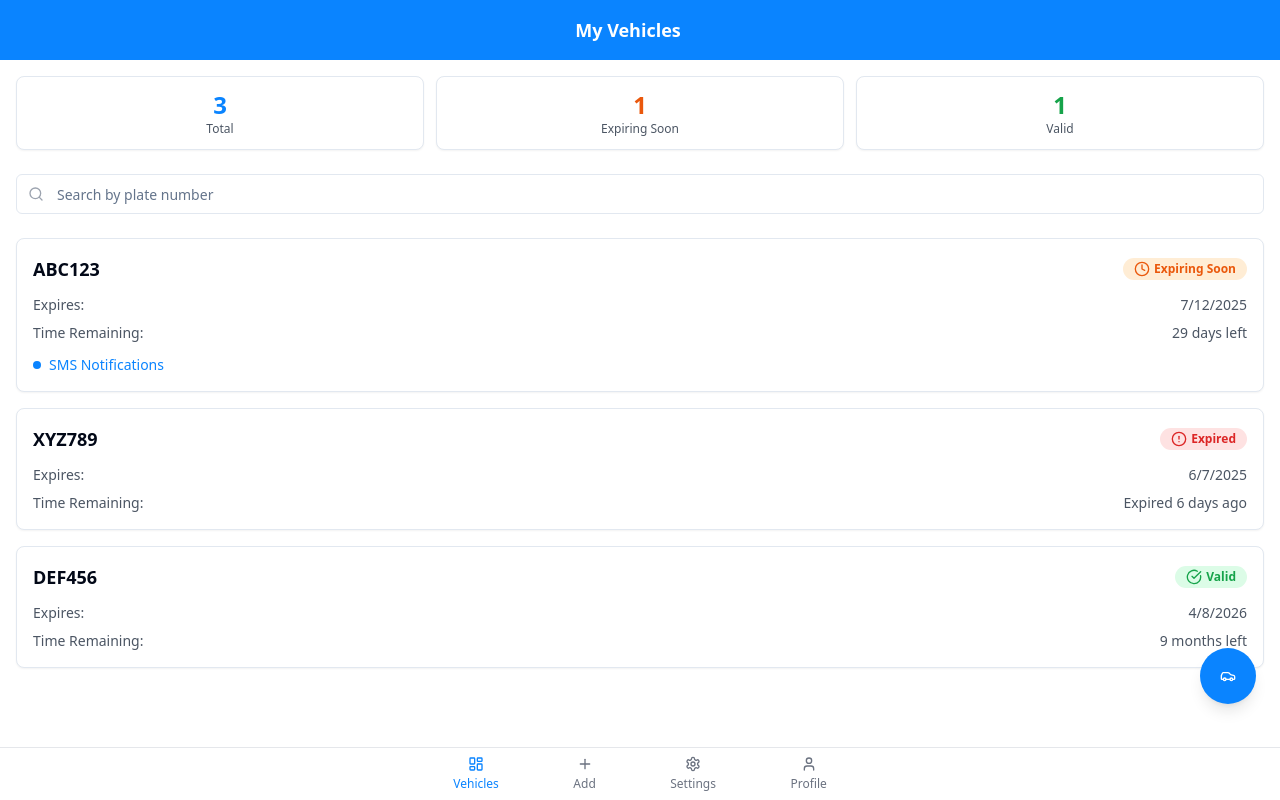
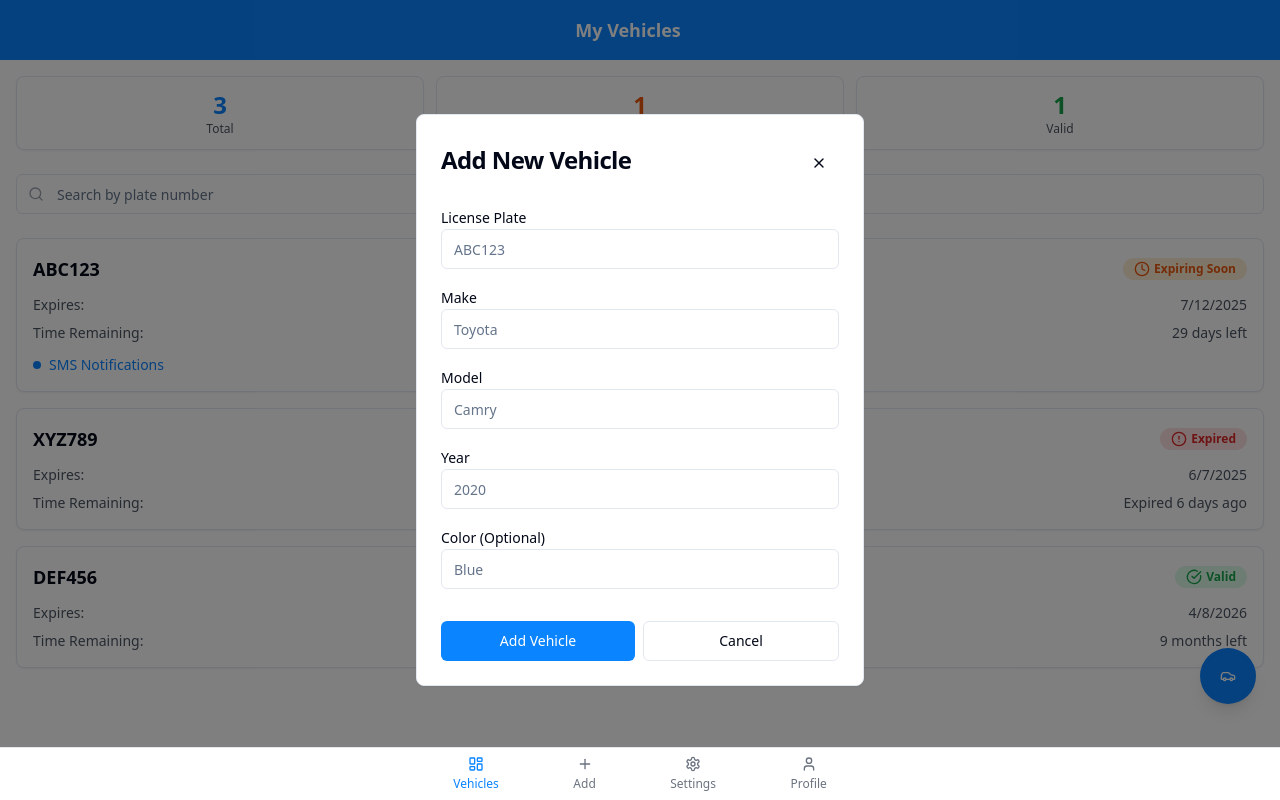
Before and after one commit to Drivedue/due-drive-alerts, a React (Vite) app: page /vehicles in a window 1280 px wide. Both pictures are taken after a click on the button 1228 px from the left and 676 px from the top of the page. Built offline with nearby package versions, Linux system fonts and the light colour scheme.

Commit message:
Fix: Add button navigation
Fix the navigation of the add button in the vehicles page.

```diff
--- /dev/null
+++ b/src/components/AddVehicleForm.tsx
@@ -0,0 +1,116 @@
+
+import { useState } from 'react';
+import { Button } from "@/components/ui/button";
+import { Input } from "@/components/ui/input";
+import { Label } from "@/components/ui/label";
+import { Card, CardContent, CardHeader, CardTitle } from "@/components/ui/card";
+import { X } from "lucide-react";
+
+interface AddVehicleFormProps {
+  onClose: () => void;
+  onSubmit: (vehicleData: any) => void;
+}
+
+const AddVehicleForm = ({ onClose, onSubmit }: AddVehicleFormProps) => {
+  const [formData, setFormData] = useState({
+    plateNumber: '',
+    make: '',
+    model: '',
+    year: '',
+    color: ''
+  });
+
+  const handleSubmit = (e: React.FormEvent) => {
+    e.preventDefault();
+    onSubmit(formData);
+    onClose();
+  };
+
+  const handleChange = (field: string, value: string) => {
+    setFormData(prev => ({ ...prev, [field]: value }));
+  };
+
+  return (
+    <div className="fixed inset-0 bg-black/50 flex items-center justify-center p-4 z-50">
+      <Card className="w-full max-w-md">
+        <CardHeader className="flex flex-row items-center justify-between">
+          <CardTitle>Add New Vehicle</CardTitle>
+          <Button variant="ghost" size="sm" onClick={onClose}>
+            <X className="h-4 w-4" />
+          </Button>
+        </CardHeader>
+        <CardContent>
+          <form onSubmit={handleSubmit} className="space-y-4">
+            <div>
+              <Label htmlFor="plateNumber">License Plate</Label>
+              <Input
+                id="plateNumber"
+                value={formData.plateNumber}
+                onChange={(e) => handleChange('plateNumber', e.target.value)}
+                placeholder="ABC123"
+                required
+              />
+            </div>
+
+            <div>
+              <Label htmlFor="make">Make</Label>
+              <Input
+                id="make"
+                value={formData.make}
+                onChange={(e) => handleChange('make', e.target.value)}
+                placeholder="Toyota"
+                required
+              />
+            </div>
+
+            <div>
+              <Label htmlFor="model">Model</Label>
+              <Input
+                id="model"
+                value={formData.model}
+                onChange={(e) => handleChange('model', e.target.value)}
+                placeholder="Camry"
+                required
+              />
+            </div>
+
+            <div>
+              <Label htmlFor="year">Year</Label>
+              <Input
+                id="year"
+                type="number"
+                value={formData.year}
+                onChange={(e) => handleChange('year', e.target.value)}
+                placeholder="2020"
+                min="1900"
+                max={new Date().getFullYear() + 1}
+                required
+              />
+            </div>
+
+            <div>
+              <Label htmlFor="color">Color (Optional)</Label>
+              <Input
+                id="color"
+                value={formData.color}
+                onChange={(e) => handleChange('color', e.target.value)}
+                placeholder="Blue"
+              />
+            </div>
+
+            <div className="flex gap-2 pt-4">
+              <Button type="submit" className="flex-1 bg-[#0A84FF] hover:bg-[#0A84FF]/90">
+                Add Vehicle
+              </Button>
+              <Button type="button" variant="outline" onClick={onClose} className="flex-1">
+                Cancel
+              </Button>
+            </div>
+          </form>
+        </CardContent>
+      </Card>
+    </div>
+  );
+};
+
+export default AddVehicleForm;
--- a/src/pages/Vehicles.tsx
+++ b/src/pages/Vehicles.tsx
@@ -1,16 +1,25 @@
-
-import { useState } from 'react';
+import { useState, useEffect } from 'react';
 import { Button } from "@/components/ui/button";
 import { Card, CardContent, CardDescription, CardHeader, CardTitle } from "@/components/ui/card";
 import { Input } from "@/components/ui/input";
 import { Badge } from "@/components/ui/badge";
 import { Car, Search, Clock, AlertCircle, CheckCircle } from "lucide-react";
 import MobileLayout from "@/components/MobileLayout";
-import { useNavigate } from "react-router-dom";
+import AddVehicleForm from "@/components/AddVehicleForm";
+import { useNavigate, useSearchParams } from "react-router-dom";
 
 const Vehicles = () => {
   const navigate = useNavigate();
+  const [searchParams, setSearchParams] = useSearchParams();
   const [searchQuery, setSearchQuery] = useState('');
+  const [showAddForm, setShowAddForm] = useState(false);
+
+  // Check if add parameter is present in URL
+  useEffect(() => {
+    if (searchParams.get('add') === 'true') {
+      setShowAddForm(true);
+    }
+  }, [searchParams]);
 
   // Mock vehicle data matching the reference design
   const vehicles = [
@@ -45,6 +54,25 @@ const Vehicles = () => {
       hasNotifications: false
     }
   ];
+
+  const handleAddVehicle = () => {
+    setShowAddForm(true);
+    // Update URL to reflect the add state
+    setSearchParams({ add: 'true' });
+  };
+
+  const handleCloseAddForm = () => {
+    setShowAddForm(false);
+    // Remove add parameter from URL
+    searchParams.delete('add');
+    setSearchParams(searchParams);
+  };
+
+  const handleSubmitVehicle = (vehicleData: any) => {
+    console.log('Adding vehicle:', vehicleData);
+    // TODO: Add actual vehicle creation logic here
+    // This would typically involve calling an API or updating a database
+  };
 
   const getStatusIcon = (status: string) => {
     switch (status) {
@@ -155,10 +183,18 @@ const Vehicles = () => {
       {/* Floating Add Button */}
       <Button
         className="fixed bottom-24 right-6 h-14 w-14 rounded-full bg-[#0A84FF] hover:bg-[#0A84FF]/90 shadow-lg"
-        onClick={() => navigate('/vehicles?add=true')}
+        onClick={handleAddVehicle}
       >
         <Car className="h-6 w-6" />
       </Button>
+
+      {/* Add Vehicle Form Modal */}
+      {showAddForm && (
+        <AddVehicleForm
+          onClose={handleCloseAddForm}
+          onSubmit={handleSubmitVehicle}
+        />
+      )}
     </MobileLayout>
   );
 };
```
